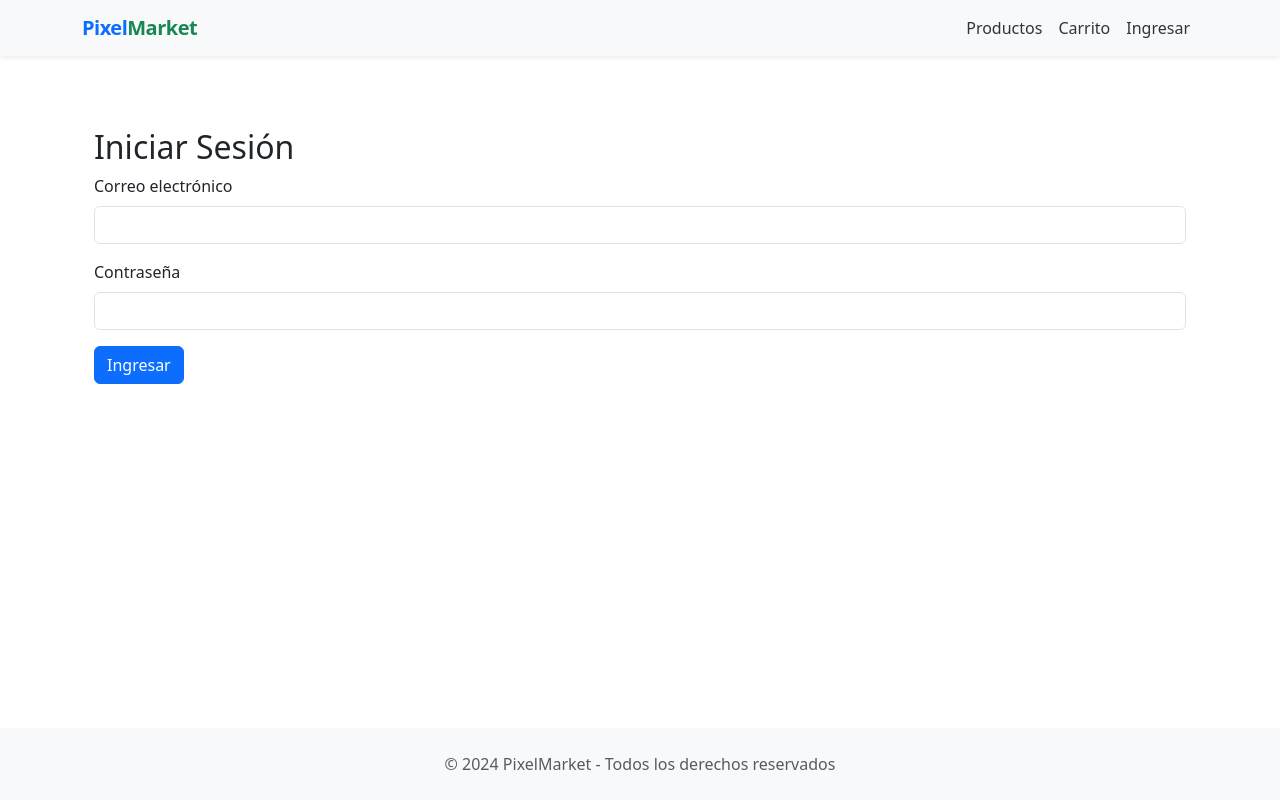
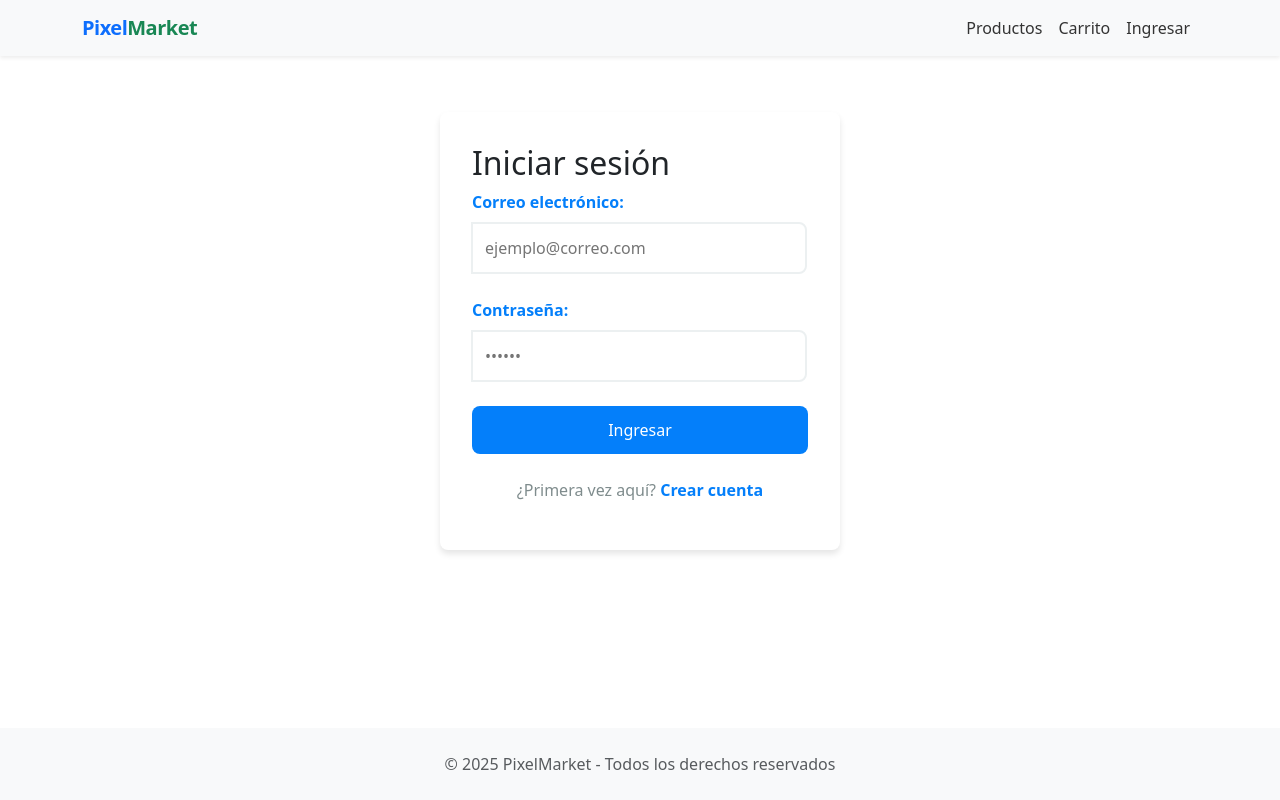
Before and after one commit to SergioC2410/PixelMarket, a Vue app in the folder frontend/: page /login in a window 1280 px wide. Built offline with nearby package versions, Linux system fonts and the light colour scheme.

Commit message:
Arreglos del inicio de sesion e intento de crear el registo

```diff
--- a/frontend/src/App.vue
+++ b/frontend/src/App.vue
@@ -49,7 +49,7 @@
     <!-- Footer estilo minimalista -->
     <footer class="bg-light py-4 mt-5">
       <div class="container text-center">
-        <p class="text-muted mb-0">&copy; 2024 PixelMarket - Todos los derechos reservados</p>
+        <p class="text-muted mb-0">&copy; 2025 PixelMarket - Todos los derechos reservados</p>
       </div>
     </footer>
   </div>
--- a/frontend/src/views/Auth/LoginView.vue
+++ b/frontend/src/views/Auth/LoginView.vue
@@ -1,54 +1,222 @@
 <template>
-    <div class="container mt-5">
-      <h2>Iniciar Sesión</h2>
-      <form @submit.prevent="login">
-        <!-- Campo de correo electrónico -->
-        <div class="mb-3">
-          <label for="email" class="form-label">Correo electrónico</label>
+  <div class="login-container">
+    <h2>Iniciar sesión</h2>
+
+    <form @submit.prevent="handleSubmit" class="login-form">
+      <!-- Input Email -->
+      <div class="input-group">
+        <label for="email">Correo electrónico:</label>
         <input
           type="email"
-            class="form-control"
           id="email"
-            v-model="email"
-            required
+          v-model.trim="email"
+          :disabled="isLoading"
+          @input="clearError"
+          placeholder="ejemplo@correo.com"
         >
       </div>
 
-        <!-- Campo de contraseña -->
-        <div class="mb-3">
-          <label for="password" class="form-label">Contraseña</label>
+      <!-- Input Contraseña -->
+      <div class="input-group">
+        <label for="password">Contraseña:</label>
         <input
           type="password"
-            class="form-control"
           id="password"
-            v-model="password"
-            required
+          v-model.trim="password"
+          :disabled="isLoading"
+          minlength="6"
+          placeholder="••••••"
+          @input="clearError"
         >
       </div>
 
-        <!-- Botón de envío -->
-        <button type="submit" class="btn btn-primary">Ingresar</button>
+      <!-- Mensajes de estado -->
+      <div v-if="errorMessage" class="error-message">
+        {{ errorMessage }}
+      </div>
+
+      <button
+        type="submit"
+        class="submit-button"
+        :class="{ loading: isLoading }"
+        :disabled="isLoading"
+      >
+        <span v-if="!isLoading">Ingresar</span>
+        <span v-else>Verificando...</span>
+      </button>
     </form>
+
+    <p class="register-link">
+      ¿Primera vez aquí?
+      <router-link to="/register">Crear cuenta</router-link>
+    </p>
   </div>
 </template>
 
 <script>
+
+// Datos falsos temporalmente en el componente
+const MOCK_USERS = [
+  {
+    email: "mauro123@.com",
+    password: "123",
+    name: "Usuario Demo",
+    token: "fake-jwt-token-123"
+  }
+];
+
 export default {
   name: 'LoginView',
   data() {
     return {
       email: '',
-        password: ''
+      password: '',
+      isLoading: false,
+      errorMessage: ''
     };
   },
   methods: {
-      login() {
-        // Lógica para iniciar sesión (usar Axios)
+    validateForm() {
+      // Validación frontend
+      if (!this.email || !this.password) {
+        this.errorMessage = 'Todos los campos son obligatorios';
+        return false;
+      }
+
+      if (!this.validEmail(this.email)) {
+        this.errorMessage = 'Formato de email inválido';
+        return false;
+      }
+
+      return true;
+    },
+
+    validEmail(email) {
+      const re = /^[^\s@]+@[^\s@]+\.[^\s@]+$/;
+      return re.test(email);
+    },
+
+    clearError() {
+      this.errorMessage = '';
+    },
+
+    mockAuthService() {
+      return new Promise((resolve, reject) => {
+        setTimeout(() => {
+          const user = MOCK_USERS.find(u =>
+            u.email === this.email.toLowerCase() &&
+            u.password === this.password
+          );
+
+          user ? resolve(user) : reject('Credenciales incorrectas');
+        }, 1500); // Simula delay de red
+      });
+    },
+
+    handleSubmit() {
+      // Aquí deberías llamar a tu función para manejar el submit
+      // Por ejemplo:
+      if (this.validateForm()) {
+        this.isLoading = true;
+        this.mockAuthService()
+          .then(user => {
+            console.log('Inicio de sesión exitoso:', user);
+            // Aquí puedes redirigir a la página principal o hacer algo más
+            this.isLoading = false;
+          })
+          .catch(error => {
+            this.errorMessage = error;
+            this.isLoading = false;
+          });
+      }
+    },
+
+    goToRegister() {
+      this.$router.push({ path: '/register' })
     }
   }
 };
+
+
 </script>
 
 <style scoped>
-  /* Estilos específicos para la página de login */
+/* Variables - Coordinar con equipo */
+.login-container {
+  --color-primary: #047ffa;
+  --color-error: #e74c3c;
+  --border-radius: 8px;
+  --transition-speed: 0.3s;
+}
+
+.login-container {
+  max-width: 400px;
+  margin: 2rem auto;
+  padding: 2rem;
+  background: #fff;
+  border-radius: var(--border-radius);
+  box-shadow: 0 4px 6px rgba(0, 0, 0, 0.1);
+}
+
+.input-group {
+  margin-bottom: 1.5rem;
+  text-align: left;
+}
+
+label {
+  display: block;
+  margin-bottom: 0.5rem;
+  color: var(--color-primary);
+  font-weight: 600;
+}
+
+input {
+  width: 100%;
+  padding: 12px;
+  border: 2px solid #ecf0f1;
+  border-radius: var(--border-radius);
+  transition: border-color var(--transition-speed) ease;
+}
+
+input:focus {
+  border-color: var(--color-primary);
+  outline: none;
+}
+
+.error-message {
+  color: var(--color-error);
+  margin: 1rem 0;
+  font-size: 0.9rem;
+  text-align: center;
+}
+
+.submit-button {
+  width: 100%;
+  padding: 12px;
+  background: var(--color-primary);
+  color: white;
+  border: none;
+  border-radius: var(--border-radius);
+  cursor: pointer;
+  transition:
+    background var(--transition-speed) ease,
+    opacity var(--transition-speed) ease;
+}
+
+.submit-button:disabled {
+  opacity: 0.7;
+  cursor: not-allowed;
+}
+
+.register-link {
+  margin-top: 1.5rem;
+  text-align: center;
+  color: #7f8c8d;
+}
+
+.register-link a {
+  color: var(--color-primary);
+  font-weight: 600;
+  text-decoration: none;
+}
 </style>
--- /dev/null
+++ b/frontend/src/views/Auth/Register.vue
@@ -0,0 +1,141 @@
+<template>
+    <div class="register-container">
+      <h2>Crear nueva cuenta</h2>
+      <form @submit.prevent="handleRegister">
+        <div class="form-group">
+          <label for="name">Nombre:</label>
+          <input
+            type="text"
+            id="name"
+            v-model.trim="name"
+            required
+            placeholder="Tu nombre completo"
+          >
+        </div>
+
+        <div class="form-group">
+          <label for="email">Correo electrónico:</label>
+          <input
+            type="email"
+            id="email"
+            v-model.trim="email"
+            required
+            placeholder="ejemplo@correo.com"
+          >
+        </div>
+
+        <div class="form-group">
+          <label for="password">Contraseña:</label>
+          <input
+            type="password"
+            id="password"
+            v-model.trim="password"
+            minlength="6"
+            required
+            placeholder="••••••"
+          >
+        </div>
+
+        <div class="form-group">
+          <label for="confirm-password">Confirmar contraseña:</label>
+          <input
+            type="password"
+            id="confirm-password"
+            v-model.trim="confirmPassword"
+            required
+            placeholder="••••••"
+          >
+        </div>
+
+        <!-- Mensaje de error -->
+        <div v-if="errorMessage" class="error-message">
+          {{ errorMessage }}
+        </div>
+
+        <button type="submit" class="submit-button">Registrarse</button>
+      </form>
+
+      <p class="login-link">
+        ¿Ya tienes cuenta?
+        <router-link to="/login">Inicia sesión</router-link>
+      </p>
+    </div>
+  </template>
+
+  <script>
+  export default {
+    name: 'RegisterView',
+    data() {
+      return {
+        name: '',
+        email: '',
+        password: '',
+        confirmPassword: '',
+        errorMessage: ''
+      };
+    },
+    methods: {
+      handleRegister() {
+        if (!this.validateForm()) return;
+
+        // Simulación de registro con datos falsos
+        console.log('Datos de registro:', {
+          name: this.name,
+          email: this.email,
+          password: this.password
+        });
+
+        alert('Registro exitoso. Ahora puedes iniciar sesión.');
+        this.$router.push('/login'); // Redirige al login después del registro
+      },
+      validateForm() {
+        if (this.password !== this.confirmPassword) {
+          this.errorMessage = 'Las contraseñas no coinciden';
+          return false;
+        }
+
+        if (!this.validEmail(this.email)) {
+          this.errorMessage = 'Correo electrónico no válido';
+          return false;
+        }
+
+        this.errorMessage = '';
+        return true;
+      },
+      validEmail(email) {
+        const re = /^[^\s@]+@[^\s@]+\.[^\s@]+$/;
+        return re.test(email);
+      }
+    }
+  };
+  </script>
+
+  <style scoped>
+  /* Estilos similares a los del login */
+  .register-container {
+    max-width: 400px;
+    margin: 2rem auto;
+    padding: 2rem;
+    background: #ffffff;
+    border-radius: 8px;
+    box-shadow: 0 4px 6px rgba(0, 0, 0, 0.1);
+  }
+
+  .form-group {
+    margin-bottom: 1.5rem;
+  }
+
+  label {
+    display: block;
+    margin-bottom: 0.5rem;
+  }
+
+  input {
+    width: 100%;
+    padding: 12px;
+  }
+
+  .error-message {
+    color: red;
+  }
+  </style>
--- a/frontend/vue.config.js
+++ b/frontend/vue.config.js
@@ -2,3 +2,15 @@ const { defineConfig } = require('@vue/cli-service')
 module.exports = defineConfig({
   transpileDependencies: true
 })
+
+const path = require('path');
+module.exports = defineConfig({
+  transpileDependencies: true,
+  configureWebpack: {
+    resolve: {
+      alias: {
+        '@': path.resolve(__dirname, 'src')
+      }
+    }
+  }
+});
```
Also changed, not shown: frontend/src/router/router.js (added, +27 -0 lines), frontend/package.json (line endings or trailing spaces), frontend/src/main.js (line endings or trailing spaces), 1 other file (tests, documents, lock files or other folders). Lines whose indentation alone changed are shown as unchanged.
